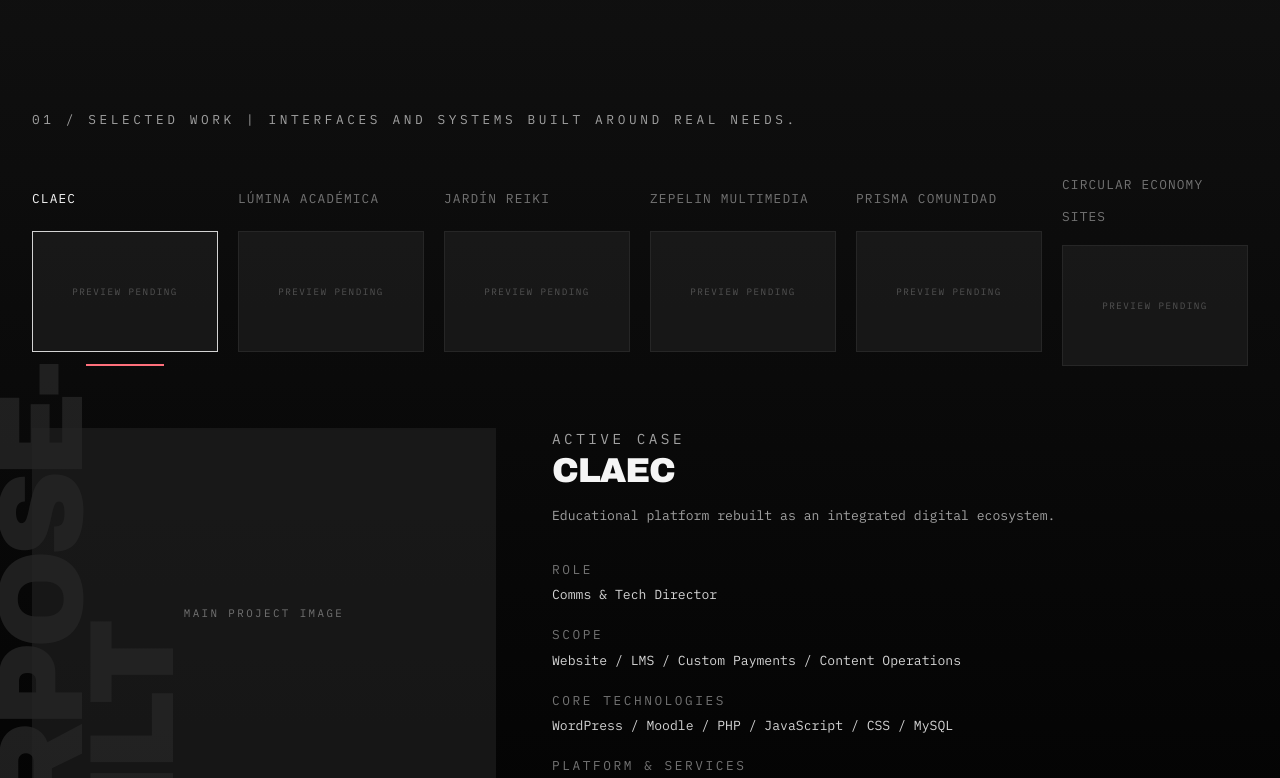
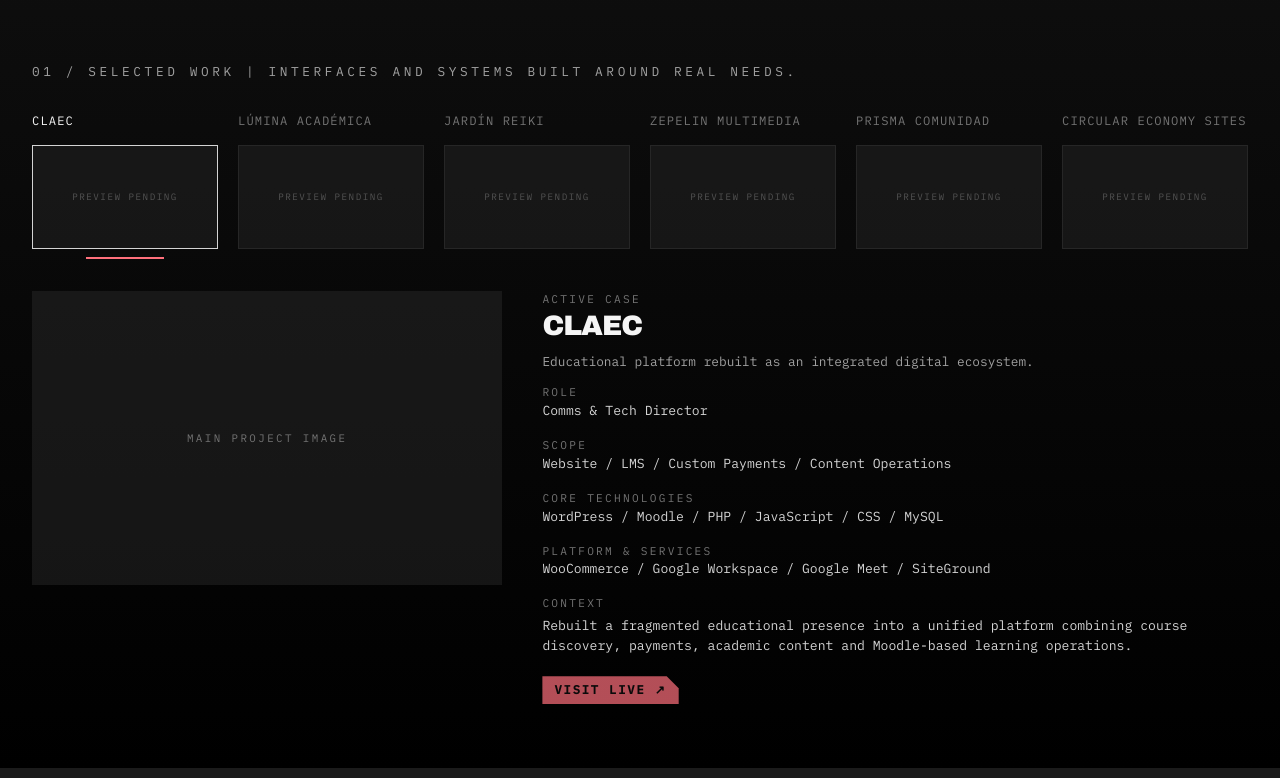
Before and after one commit to hernan-go/portfolio-hernan, a React (Vite) app: page / in a window 1280 px wide. Shown: the part 802-1580 px from the top of the page. Built offline with nearby package versions, Linux system fonts and the light colour scheme.

Commit message:
fix(work): refine notebook layout

```diff
--- a/src/sections/Work.tsx
+++ b/src/sections/Work.tsx
@@ -156,11 +156,11 @@
 
   return (
     <section
-      className="relative overflow-hidden py-24 md:py-28"
+      className="relative overflow-hidden py-14 md:py-16 min-[1880px]:py-28"
     >
       <div
         aria-hidden="true"
-        className="pointer-events-none absolute inset-y-0 left-0 hidden w-[17rem] overflow-hidden select-none xl:block"
+        className="pointer-events-none absolute inset-y-0 left-0 hidden w-[17rem] overflow-hidden select-none min-[1880px]:block"
       >
       <div className="absolute inset-y-22 left-[-0.2rem] flex items-end font-['Archivo_Black'] text-[clamp(7.5rem,9vw,10.5rem)] uppercase leading-[0.76] tracking-[-0.065em] text-neutral-800/80">
       <span className="rotate-180 whitespace-nowrap [writing-mode:vertical-rl]">
@@ -184,7 +184,7 @@
         </p>
 
         <div
-          className="mt-10 grid grid-cols-1 gap-x-5 gap-y-9 sm:grid-cols-2 md:grid-cols-3 xl:grid-cols-6 xl:gap-y-0"
+          className="mt-7 grid grid-cols-1 gap-x-5 gap-y-9 sm:grid-cols-2 md:grid-cols-3 xl:grid-cols-6 xl:gap-y-0 min-[1880px]:mt-10"
           aria-label="Selected case studies"
         >
           {projects.map((project) => {
@@ -199,9 +199,9 @@
                 onClick={() => setActiveProjectId(project.id)}
                 className="group min-w-0 text-left focus:outline-none"
               >
-                <div className="mb-3 min-h-9 font-['IBM_Plex_Mono']">
+                <div className="mb-2 min-h-7 font-['IBM_Plex_Mono'] min-[1880px]:mb-3 min-[1880px]:min-h-9">
                   <h3
-                    className={`text-[0.8rem] uppercase leading-[2.5] tracking-[0.09em] transition-colors duration-200 ${
+                    className={`text-[0.76rem] uppercase leading-[2] min-[1880px]:text-[0.8rem] min-[1880px]:leading-[2.5] tracking-[0.09em] transition-colors duration-200 ${
                       isActive
                         ? "text-neutral-100"
                         : "text-neutral-500 group-hover:text-neutral-200"
@@ -212,7 +212,7 @@
                 </div>
 
                 <div
-                  className={`relative aspect-[10/6.5] overflow-hidden border bg-neutral-800/45 transition-all duration-300 ${
+                  className={`relative aspect-[10/5.6] overflow-hidden min-[1880px]:aspect-[10/6.5] border bg-neutral-800/45 transition-all duration-300 ${
                     isActive
                       ? "border-neutral-300"
                       : "border-neutral-800 group-hover:border-neutral-500"
@@ -225,7 +225,7 @@
                 </div>
                 <span
                   aria-hidden="true"
-                  className={`mx-auto mt-3 block h-0.5 w-[42%] transition-all duration-300 ${
+                  className={`mx-auto mt-2 block h-0.5 min-[1880px]:mt-3 w-[42%] transition-all duration-300 ${
                     isActive
                       ? "bg-[#FF707C] opacity-100"
                       : "bg-transparent opacity-0"
@@ -240,10 +240,10 @@
         <article
           key={activeProject.id}
           aria-live="polite"
-          className="mt-12 pb-4"
+          className="mt-8 pb-0 min-[1880px]:mt-12 min-[1880px]:pb-4"
         >
-          <div className="grid gap-10 lg:grid-cols-[minmax(0,2fr)_minmax(0,3fr)] lg:items-start lg:gap-14">
-            <div className="relative aspect-[5/4] overflow-hidden bg-neutral-800/55">
+          <div className="grid gap-8 lg:grid-cols-[minmax(0,2fr)_minmax(0,3fr)] lg:items-start lg:gap-10 min-[1880px]:gap-14">
+            <div className="relative aspect-[16/10] overflow-hidden bg-neutral-800/55 min-[1880px]:aspect-[5/4]">
               <div className="absolute inset-0 flex items-center justify-center px-6 text-center font-['IBM_Plex_Mono'] text-[0.68rem] uppercase tracking-[0.22em] text-neutral-500">
                 Main project image
               </div>
@@ -251,58 +251,58 @@
 
             <div className="font-['IBM_Plex_Mono']">
               <div>
-                <p className="mb-1 text-[0.9rem] uppercase tracking-[0.24em] text-neutral-400">
+                <p className="mb-1 text-[0.7rem] uppercase tracking-[0.2em] text-neutral-500">
                   Active case
                 </p>
 
-                <h3 className="font-['Archivo_Black'] text-[clamp(2rem,2.7vw,2.75rem)] uppercase leading-none tracking-[-0.035em] text-neutral-100">
+                <h3 className="font-['Archivo_Black'] text-[clamp(1.65rem,2.2vw,2.3rem)] uppercase leading-none tracking-[-0.035em] text-neutral-100 min-[1880px]:text-[clamp(1.85rem,2.5vw,2.55rem)]">
                   {activeProject.name}
                 </h3>
               </div>
 
-              <p className="mt-4 max-w-3xl text-[0.82rem] leading-6 text-neutral-400">
+              <p className="mt-3 max-w-3xl text-[0.8rem] leading-5 text-neutral-400 min-[1880px]:mt-4 min-[1880px]:text-[0.82rem] min-[1880px]:leading-6">
                 {activeProject.descriptor}
               </p>
 
-              <dl className="mt-8 space-y-5">
+              <dl className="mt-3 space-y-5 min-[1880px]:mt-8 min-[1880px]:space-y-5">
                 <div>
-                  <dt className="text-[0.8rem] uppercase tracking-[0.2em] text-neutral-500">
+                  <dt className="text-[0.7rem] uppercase tracking-[0.2em] text-neutral-500">
                     Role
                   </dt>
-                  <dd className="mt-1.5 text-[0.82rem] leading-5 text-neutral-300">
+                  <dd className="mt-1 text-[0.82rem] leading-3 text-neutral-300">
                     {activeProject.role}
                   </dd>
                 </div>
 
                 <div>
-                  <dt className="text-[0.8rem] uppercase tracking-[0.2em] text-neutral-500">
+                  <dt className="text-[0.7rem] uppercase tracking-[0.2em] text-neutral-500">
                     Scope
                   </dt>
-                  <dd className="mt-1.5 text-[0.82rem] leading-5 text-neutral-300">
+                  <dd className="mt-1 text-[0.82rem] leading-3 text-neutral-300">
                     {activeProject.scope.join(" / ")}
                   </dd>
                 </div>
 
                 <div>
-                  <dt className="text-[0.8rem] uppercase tracking-[0.2em] text-neutral-500">
+                  <dt className="text-[0.7rem] uppercase tracking-[0.2em] text-neutral-500">
                     Core technologies
                   </dt>
-                  <dd className="mt-1.5 text-[0.82rem] leading-5 text-neutral-300">
+                  <dd className="mt-1 text-[0.82rem] leading-3 text-neutral-300">
                     {activeProject.coreTechnologies.join(" / ")}
                   </dd>
                 </div>
 
                 <div>
-                  <dt className="text-[0.8rem] uppercase tracking-[0.2em] text-neutral-500">
+                  <dt className="text-[0.7rem] uppercase tracking-[0.2em] text-neutral-500">
                     Platform & services
                   </dt>
-                  <dd className="mt-1.5 text-[0.82rem] leading-5 text-neutral-300">
+                  <dd className="mt-1 text-[0.82rem] leading-3 text-neutral-300">
                     {activeProject.platforms.join(" / ")}
                   </dd>
                 </div>
 
                 <div>
-                  <dt className="text-[0.8rem] uppercase tracking-[0.2em] text-neutral-500">
+                  <dt className="text-[0.7rem] uppercase tracking-[0.2em] text-neutral-500">
                     Context
                   </dt>
                   <dd className="mt-1 max-w-3xl text-[0.82rem] leading-5 text-neutral-300">
@@ -310,18 +310,18 @@
                   </dd>
                 </div>
               </dl>
-              <div className="mt-8">
+              <div className="mt-5 min-[1880px]:mt-8">
                 {activeProject.liveUrl ? (
                   <a
                     href={activeProject.liveUrl}
                     target="_blank"
                     rel="noreferrer"
-                    className="inline-flex items-center gap-3 bg-[#FF707C]/70 px-3 py-1.5 font-['IBM_Plex_Mono'] text-xs font-medium uppercase tracking-[0.16em] text-neutral-950 transition-colors duration-200 [clip-path:polygon(0_0,calc(100%-0.75rem)_0,100%_0.75rem,100%_100%,0_100%)] hover:bg-[#FF707C]/95 focus-visible:outline-2 focus-visible:outline-offset-4 focus-visible:outline-[#FF707C]"
+                    className="inline-flex items-center gap-3 bg-[#FF707C]/70 px-3 py-1.5 font-['IBM_Plex_Mono'] text-xs font-semibold uppercase tracking-[0.16em] text-neutral-950 transition-colors duration-200 [clip-path:polygon(0_0,calc(100%-0.75rem)_0,100%_0.75rem,100%_100%,0_100%)] hover:bg-[#FF707C]/95 focus-visible:outline-2 focus-visible:outline-offset-4 focus-visible:outline-[#FF707C]"
                   >
                     Visit live ↗
                   </a>
                   ) : (
-                  <span className="inline-flex cursor-not-allowed items-center gap-3 bg-[#FF707C]/25 px-3 py-1.5 font-['IBM_Plex_Mono'] text-xs font-medium uppercase tracking-[0.16em] text-neutral-500 [clip-path:polygon(0_0,calc(100%-0.75rem)_0,100%_0.75rem,100%_100%,0_100%)]">
+                  <span className="inline-flex cursor-not-allowed items-center gap-3 bg-[#FF707C]/25 px-3 py-1.5 font-['IBM_Plex_Mono'] text-xs font-semibold uppercase tracking-[0.16em] text-neutral-500 [clip-path:polygon(0_0,calc(100%-0.75rem)_0,100%_0.75rem,100%_100%,0_100%)]">
                     Live link pending
                   </span>
                 )}
```
